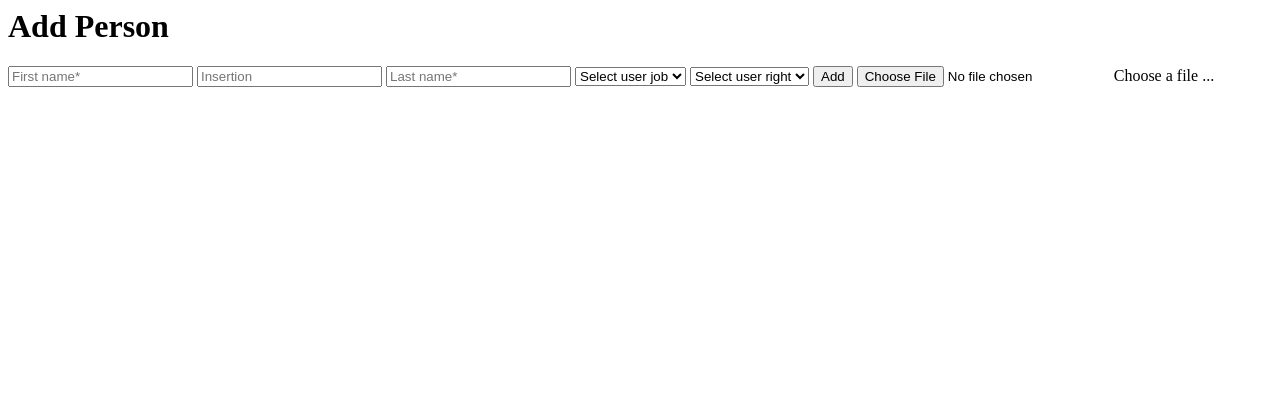
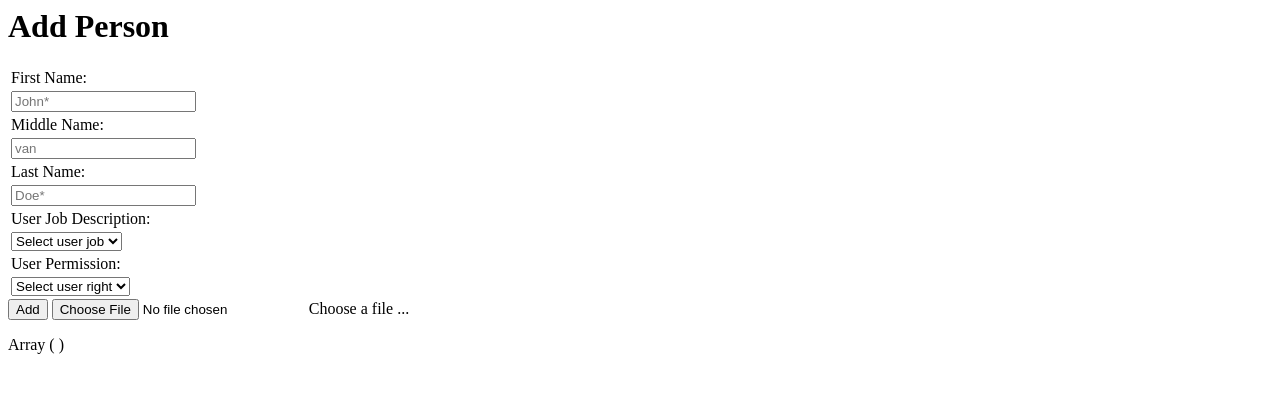
Before and after one commit to swu1337/Smoelenboek-Competa, a PHP site: page /php/partials/add_form.php in a window 1280 px wide. Shown: the top 393 px of the page. Run offline with PHP 8.4, Linux system fonts and the light colour scheme.

Commit message:
made add section better for noobs

```diff
--- a/src/index.php
+++ b/src/index.php
@@ -1,7 +1,7 @@
 <!DOCTYPE HTML>
 <html>
 <head>
-	<title>Test</title>
+	<title>Competa Smoelenboek</title>
 	<meta charset="UTF-8">
 	<link rel="stylesheet" type="text/css" href="../build/css/style.min.css" />
 	<meta name="viewport" content="width=device-width, initial-scale=1">
--- a/src/js/uploadPhoto.js
+++ b/src/js/uploadPhoto.js
@@ -10,7 +10,7 @@
           photoName = e.target.value.split( '\\' ).pop();
 
           if (photoName.length > 17) {
-            photoName = photoName.substring(0,17) + "...";
+            photoName = photoName.substring(0, 14) + "...";
           }
         }
 
--- a/src/php/partials/add_form.php
+++ b/src/php/partials/add_form.php
@@ -1,24 +1,58 @@
+<?php
+?>
+
 <div class="col content">
-    <form class="col col_half add-form" action="" method="post">
+    <form class="col col_half add-form" action="#" method="post">
         <h1 class="form-heading">Add Person</h1>
-        <input class="form-input" type="text" name="user_firstname" placeholder="First name*" required />
-        <input class="form-input" type="text" name="user_insertion" placeholder="Insertion" />
-        <input class="form-input" type="text" name="user_lastname" placeholder="Last name*" required />
-        <select class="form-input select"  name="jobs" required>
+        <table class=form-table>
+            <tr>
+                <td><label for="user_firstname">First Name:</label></td>
+            </tr>
+            <tr>
+                <td><input id="user_firstname" class="form-input" type="text" name="user_firstname" placeholder="John*" required /></td>
+            </tr>
+            <tr>
+                <td><label for="user_insertion">Middle Name:</label></td>
+            </tr>
+            <tr>
+                <td><input id="user_insertion" class="form-input" type="text" placeholder="van" name="user_insertion" /></td>
+            </tr>
+            <tr>
+                <td><label for="user_last_name">Last Name:</label></td>
+            </tr>
+            <tr>
+                <td><input id="user_last_name" class="form-input" type="text" placeholder="Doe*" name="user_lastname" required /></td>
+            </tr>
+            <tr>
+                <td><label for="user_job">User Job Description:</label></td>
+            </tr>
+            <tr>
+                <td>
+                    <select id="user_job" class="form-input select"  name="user_job" required>
                         <option class="select-option" value="" disabled selected>Select user job</option>
                         <option class="select-option" value="">Interns</option>
                         <option class="select-option" value="">Employees</option>
                         <option class="select-option" value="">Trainees</option>
-            <option class="select-option" value="">Back-office</option>
                     </select>
-        <select class="form-input select"  name="user_right" required>
+                </td>
+            </tr>
+            <tr>
+                <td><label for="user_right">User Permission:</label></td>
+            </tr>
+            <tr>
+                <td>
+                    <select id="user_right" class="form-input select"  name="user_right" required>
                         <option class="select-option" value="" disabled selected>Select user right</option>
-            <option class="select-option" value="">A</option>
-            <option class="select-option" value="">B</option>
-            <option class="select-option" value="">C</option>
+                        <option class="select-option" value="">Admin</option>
+                        <option class="select-option" value="">Employee</option>
+                        <option class="select-option" value="">User</option>
                     </select>
+                </td>
+            </tr>
+          </table>
             <input class="form-submit btn" type="submit" value="Add" />
             <input class="form-file" id="user_photo" type="file" name="user_photo" required />
             <label class="form-label" for="user_photo">Choose a file ...</label>
     </form>
+    <?php print_r($_POST)?>
 </div>
--- a/src/sass/modules/_inputs.scss
+++ b/src/sass/modules/_inputs.scss
@@ -11,7 +11,7 @@
 }
 
 .select{
-  color: $placeholde-grey;
+  color: $dark-grey;
 
   &-option {
     color: $dark-grey;
--- a/src/sass/modules/_vars.scss
+++ b/src/sass/modules/_vars.scss
@@ -6,7 +6,7 @@ $green: #00cc00;
 $white: #fff;
 $light-grey: #dedede;
 $dark-grey: #25383C;
-$placeholde-grey: #a9a9a9;
+$-grey: #a9a9a9;
 $border-grey: #757575;
 $dark-blue: #1e333e;
 $button-blue: #3A526A;
```
Also changed, not shown: src/sass/partials/_form.scss (+21 -10 lines). Lines whose indentation alone changed are shown as unchanged.
